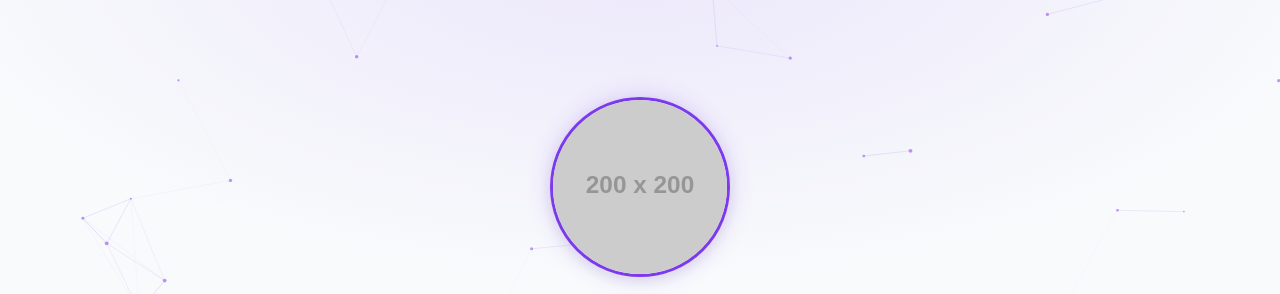
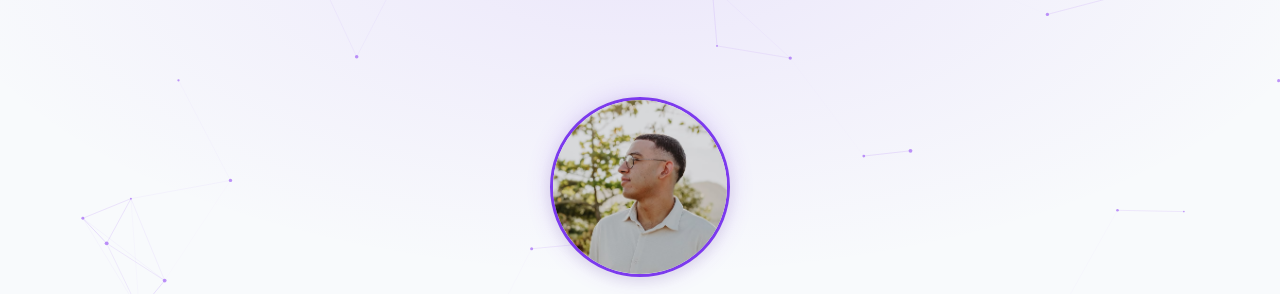
Before and after one commit to Sanabre3/exe_portfolio, a website built with Vite: page index.html in a window 1280 px wide. Shown: the part 58-352 px from the top of the page. Built offline with nearby package versions, Linux system fonts and the light colour scheme; placeholder pictures from the web are drawn by us; what world-atlas would draw is missing.

Commit message:
Refactor code structure for improved readability and maintainability

```diff
--- a/index.html
+++ b/index.html
@@ -63,11 +63,16 @@
     <canvas id="hero-particles" class="hero-particles" aria-hidden="true"></canvas>
 
     <div class="hero-content">
-      <img
-        src="https://placehold.co/200x200/7C3AED/ffffff?text=S3"
-        alt="Foto de perfil de Sanabre3"
-        class="profile-photo fade-in"
-      />
+      <div class="profile-photo-frame fade-in">
+        <img
+          src="/assets/portfolio.jpeg"
+          alt="Foto de perfil de Douglas Sanabre"
+          class="profile-photo"
+          width="180"
+          height="180"
+          loading="eager"
+        />
+      </div>
       <h1 class="fade-in">Olá, sou <span class="highlight">Douglas Sanabre</span></h1>
 
       <!-- Typewriter subtitle -->
--- a/src/css/style.css
+++ b/src/css/style.css
@@ -168,14 +168,27 @@ body {
 }
 
 /* Profile photo */
-.profile-photo {
+/* Moldura circular fixa que recorta a foto (a borda/círculo não escalam com o zoom) */
+.profile-photo-frame {
   width: 180px;
   height: 180px;
   border-radius: 50%;
-  object-fit: cover;
+  overflow: hidden;
   border: 3px solid var(--primary);
   box-shadow: 0 0 30px rgba(124, 58, 237, 0.4);
   margin-bottom: 0.5rem;
+}
+
+.profile-photo {
+  width: 100%;
+  height: 100%;
+  object-fit: cover;
+  /* Foto é um retrato vertical com o rosto na parte superior —
+     o recorte sobe e amplia para aproximar o rosto. A foto original é de
+     alta resolução, então o zoom não perde qualidade no círculo de 180px. */
+  object-position: center 25%;
+  transform: scale(1.45);
+  transform-origin: center 25%;
 }
 
 /* Hero heading */
@@ -650,7 +663,7 @@ body.is-loading {
 }
 
 /* Profile photo — softer glow on light */
-[data-theme="light"] .profile-photo {
+[data-theme="light"] .profile-photo-frame {
   box-shadow: 0 0 24px rgba(124, 58, 237, 0.2), 0 4px 16px rgba(0, 0, 0, 0.08);
 }
 
```
Also changed, not shown: public/assets/portfolio.jpeg (added).
